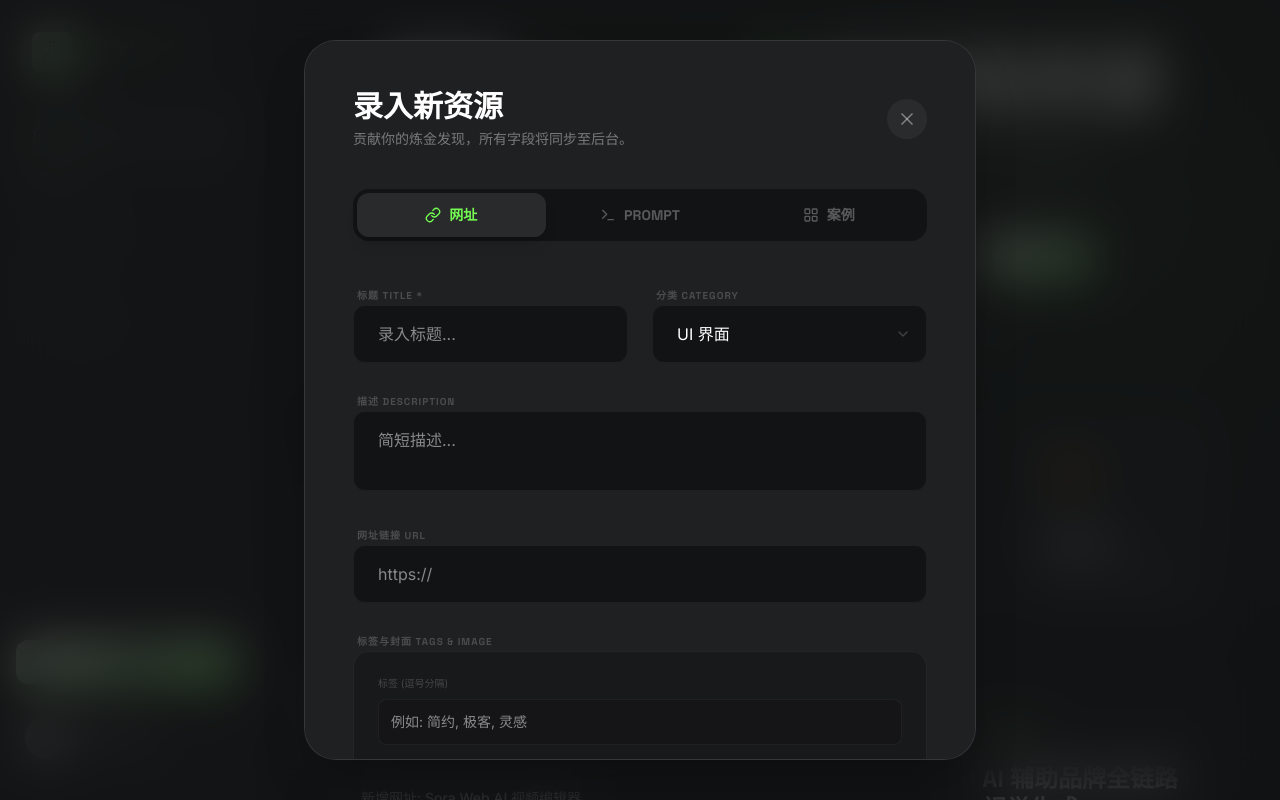
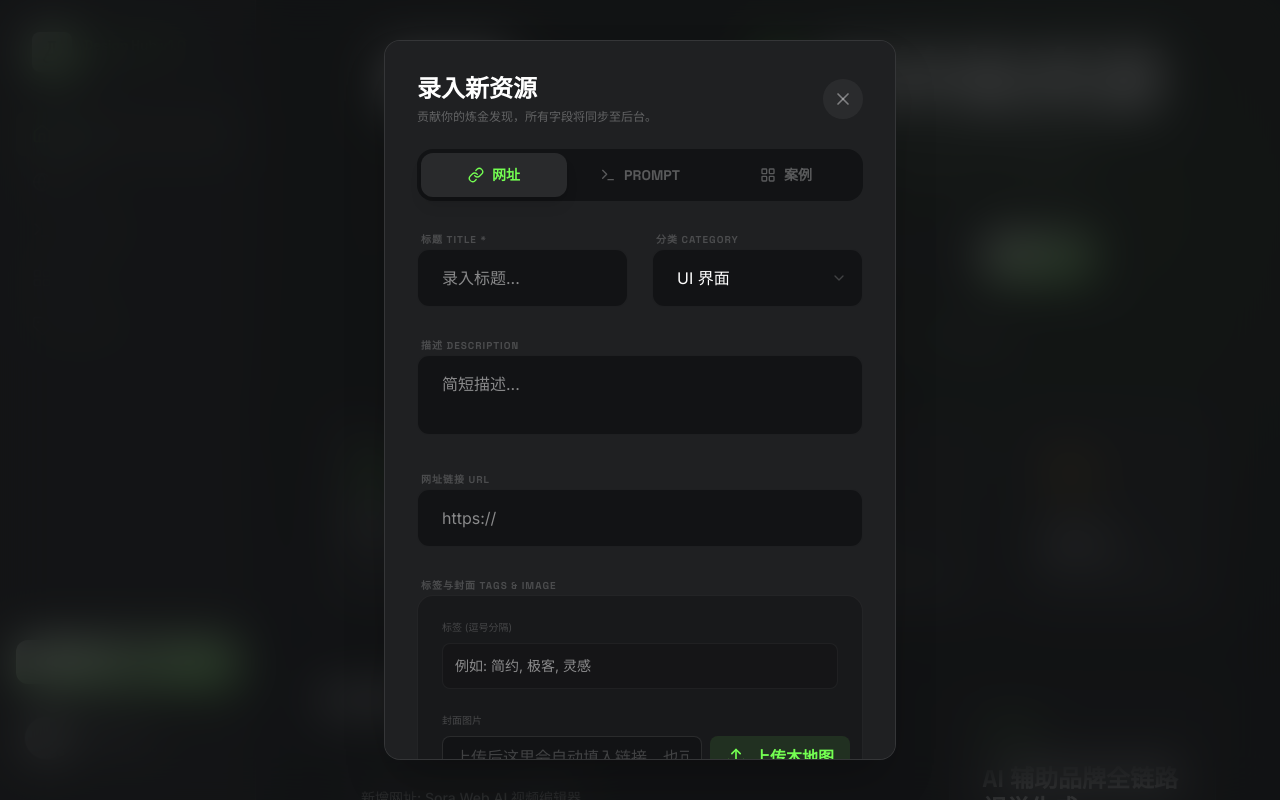
Before and after one commit to seven169/the-alchemist---ai-resource-hub, a React (Vite) app: page / in a window 1280 px wide. Both pictures are taken after a click on the button "新建资源". Shown: the top 800 px of the page. Built offline with nearby package versions, Linux system fonts and the light colour scheme; no server answers; grey boxes are pictures that could not be loaded.

Commit message:
style: refine AddResourceModal - narrow width, tone down button colors

```diff
--- a/src/components/AddResourceModal.tsx
+++ b/src/components/AddResourceModal.tsx
@@ -128,13 +128,13 @@ export const AddResourceModal: React.FC<AddResourceModalProps> = ({ isOpen, onCl
             initial={{ opacity: 0, scale: 0.95, y: 20 }}
             animate={{ opacity: 1, scale: 1, y: 0 }}
             exit={{ opacity: 0, scale: 0.95, y: 20 }}
-            className="relative w-full max-w-2xl bg-card-dark rounded-[32px] border border-white/10 shadow-2xl overflow-hidden overflow-y-auto max-h-[90vh]"
+            className="relative w-full max-w-lg bg-card-dark rounded-2xl border border-white/10 shadow-2xl overflow-hidden overflow-y-auto max-h-[90vh]"
           >
-            <div className="p-8 md:p-12 space-y-10">
+            <div className="p-6 md:p-8 space-y-6">
               <div className="flex justify-between items-center">
                 <div>
-                  <h2 className="text-3xl font-headline font-bold text-white">录入新资源</h2>
-                  <p className="text-white/40 text-sm mt-1">贡献你的炼金发现，所有字段将同步至后台。</p>
+                  <h2 className="text-2xl font-headline font-bold text-white">录入新资源</h2>
+                  <p className="text-white/30 text-xs mt-1">贡献你的炼金发现，所有字段将同步至后台。</p>
                 </div>
                 <button
                   onClick={onClose}
@@ -331,7 +331,7 @@ export const AddResourceModal: React.FC<AddResourceModalProps> = ({ isOpen, onCl
                   <button
                     type="submit"
                     disabled={isSubmitting}
-                    className="w-full flex items-center justify-center gap-3 py-5 rounded-2xl bg-gradient-to-br from-white to-primary-neon text-bg-dark font-headline font-bold text-lg shadow-xl shadow-primary-neon/20 hover:scale-[1.01] active:scale-[0.99] transition-all disabled:opacity-50 disabled:cursor-not-allowed"
+                    className="w-full flex items-center justify-center gap-2 py-3.5 rounded-xl bg-bg-dark border border-primary-neon/40 text-primary-neon font-headline font-bold text-sm tracking-widest shadow-lg shadow-primary-neon/10 hover:bg-primary-neon/10 hover:border-primary-neon active:scale-[0.99] transition-all disabled:opacity-30 disabled:cursor-not-allowed"
                   >
                     <Save className="w-5 h-5" />
                     {isSubmitting ? '正在提交...' : '确认同步入库'}
```
